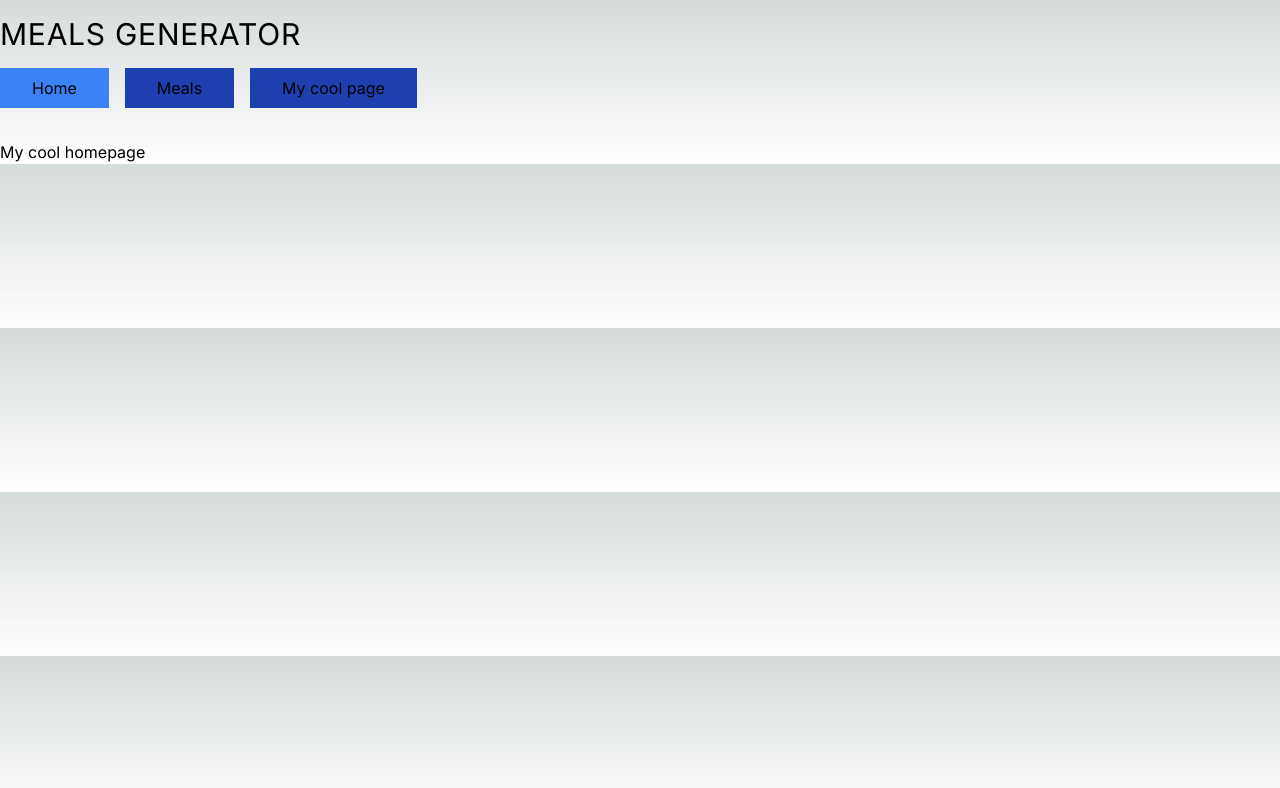
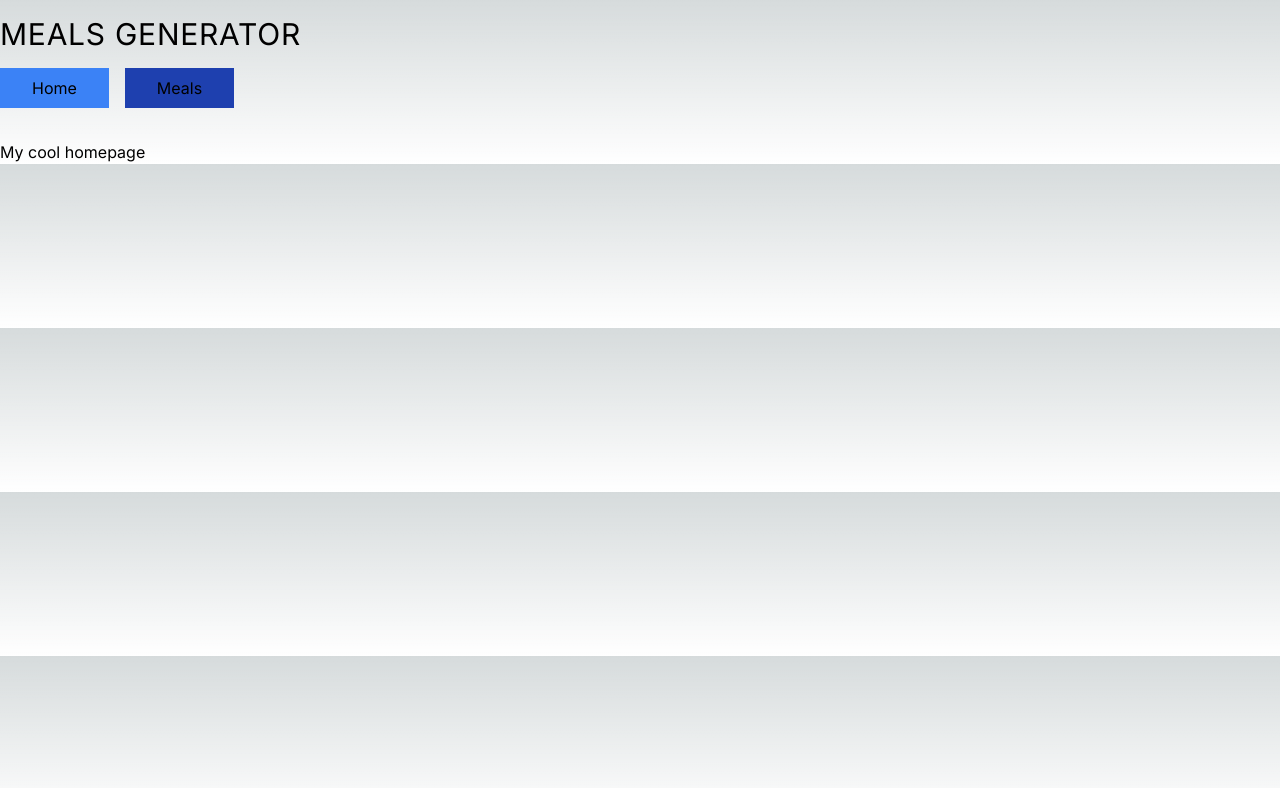
Before and after one commit to kn1983/meals-generator, a Next.js app: page / in a window 1280 px wide. Shown: the top 788 px of the page. Built offline with nearby package versions, Linux system fonts and the light colour scheme.

Commit message:
Removed Cool page menu item

```diff
--- a/app/components/MyCoolNavbar/MyCoolNavbar.tsx
+++ b/app/components/MyCoolNavbar/MyCoolNavbar.tsx
@@ -35,9 +35,6 @@ const MyCoolNavbar = () => {
         <li>
           <MyCoolNavbarLink href="/meals">Meals</MyCoolNavbarLink>
         </li>
-        <li>
-          <MyCoolNavbarLink href="/myCoolPage">My cool page</MyCoolNavbarLink>
-        </li>
       </ul>
     </nav>
   );
```
